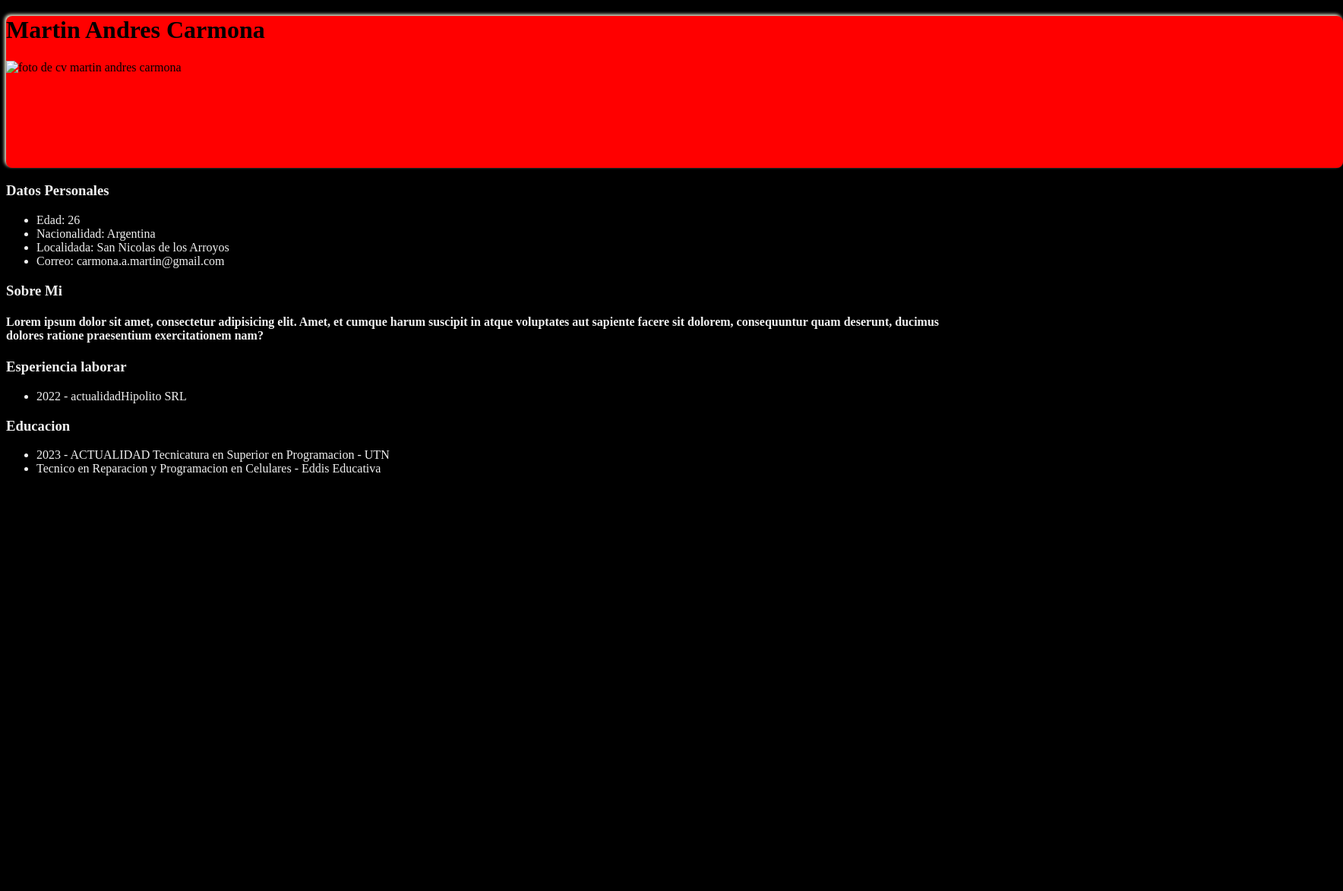
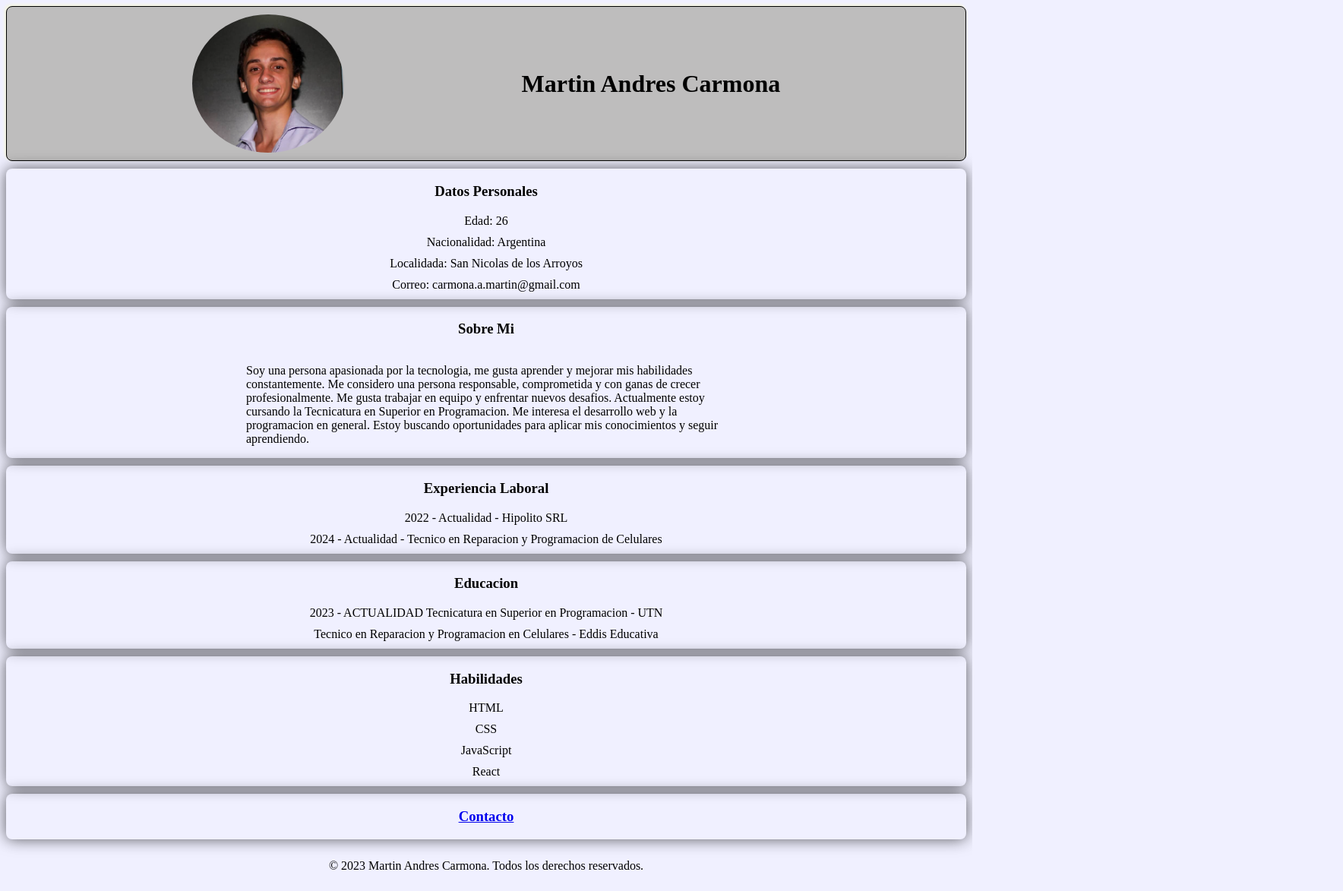
Before and after one commit to marjjin/cv-martin, a plain HTML site: page index.html in a window 1280 px wide. Shown: the whole page at 76% size, 1768 px wide, since content can reach past the window. Before the commit the page ends 800 px from the top, so only its background shows below. Drawn offline with Linux system fonts and the light colour scheme.

Commit message:
agrega carpetas y index terminado

```diff
--- a/index.html
+++ b/index.html
@@ -9,7 +9,7 @@
   <body>
     <header class="header">
       <h1>Martin Andres Carmona</h1>
-      <img src="" alt="foto de cv martin andres carmona" />
+      <img src="./img/fotoperfil.png" alt="foto de cv martin andres carmona" />
     </header>
     <main>
       <section>
@@ -23,17 +23,24 @@
       </section>
       <section>
         <h3>Sobre Mi</h3>
-        <h4>
-          Lorem ipsum dolor sit amet, consectetur adipisicing elit. Amet, et
-          cumque harum suscipit in atque voluptates aut sapiente facere sit
-          dolorem, consequuntur quam deserunt, ducimus dolores ratione
-          praesentium exercitationem nam?
-        </h4>
+        <p id="sobremi">
+          Soy una persona apasionada por la tecnologia, me gusta aprender y
+          mejorar mis habilidades constantemente. Me considero una persona
+          responsable, comprometida y con ganas de crecer profesionalmente. Me
+          gusta trabajar en equipo y enfrentar nuevos desafios. Actualmente
+          estoy cursando la Tecnicatura en Superior en Programacion. Me interesa
+          el desarrollo web y la programacion en general. Estoy buscando
+          oportunidades para aplicar mis conocimientos y seguir aprendiendo.
+        </p>
       </section>
       <section>
-        <h3>Esperiencia laborar</h3>
+        <h3>Experiencia Laboral</h3>
         <ul>
-          <li><span>2022 - actualidad</span>Hipolito SRL</li>
+          <li><span>2022 - Actualidad</span> - Hipolito SRL</li>
+          <li>
+            <span>2024 - Actualidad</span> - Tecnico en Reparacion y
+            Programacion de Celulares
+          </li>
         </ul>
       </section>
       <section>
@@ -47,7 +54,21 @@
           </li>
         </ul>
       </section>
+      <section>
+        <h3>Habilidades</h3>
+        <ul>
+          <li>HTML</li>
+          <li>CSS</li>
+          <li>JavaScript</li>
+          <li>React</li>
+        </ul>
+      </section>
+      <section>
+        <a href="./page/contact.html"><h3>Contacto</h3></a>
+      </section>
     </main>
-    <footer></footer>
+    <footer>
+      <p>© 2023 Martin Andres Carmona. Todos los derechos reservados.</p>
+    </footer>
   </body>
 </html>
--- a/styles/style.css
+++ b/styles/style.css
@@ -1,19 +1,84 @@
 body {
-  background-color: #000000;
-  color: #f0f0f0;
+  background-color: #f0f0ff;
+  color: #000000;
 }
 
 .header {
-  background-color: red;
+  border: 1px solid #000000;
+  background-color: rgb(190, 189, 189);
   color: black;
   box-shadow: -2px -2px 4px beige;
   border-radius: 8px;
-  width: 100px;
-  height: 200px;
 
-  min-width: 110em;
+  width: 70px;
+  height: auto;
+  min-width: 100%;
+
+  display: flex;
+  flex-direction: row-reverse;
+  justify-content: space-evenly;
+  align-items: center;
+
+  padding: 10px;
+  box-sizing: border-box;
+}
+footer {
+  display: flex;
+  justify-content: center;
 }
 
 #titulo {
   text-align: center;
 }
+
+img {
+  max-width: 200px;
+  height: auto;
+  border-radius: 50%;
+}
+ul {
+  display: flex;
+  align-items: center;
+  flex-direction: column;
+  list-style-type: none;
+  padding: 0;
+  margin: 0 0 10px 0;
+  gap: 10px;
+}
+
+section {
+  border-radius: 8px;
+
+  display: flex;
+  flex-direction: column;
+  align-items: center;
+  box-sizing: border-box;
+  margin: 10px 0;
+  box-shadow: 0px 0px 20px rgba(0, 0, 0, 0.63);
+}
+
+#sobremi {
+  width: 50%;
+}
+
+@media (max-width: 600px) {
+  .header {
+    flex-direction: column;
+    align-items: center;
+  }
+
+  img {
+    max-width: 100px;
+  }
+
+  section {
+    width: 100%;
+    padding: 10px;
+  }
+  h1 {
+    font-size: 1.5em;
+  }
+  #sobremi {
+    width: 100%;
+  }
+}
```
Also changed, not shown: img/fotoperfil.png (added).
